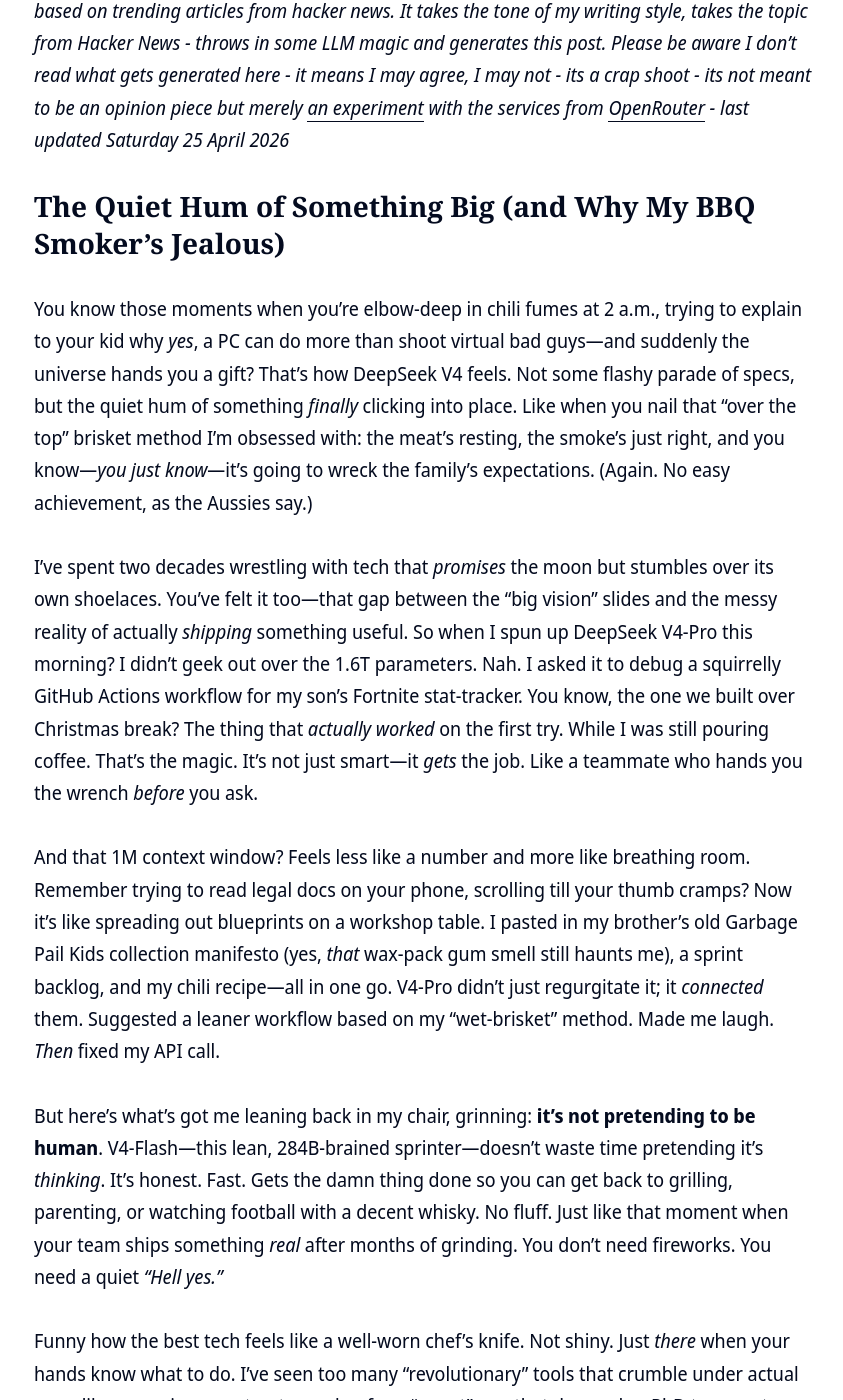
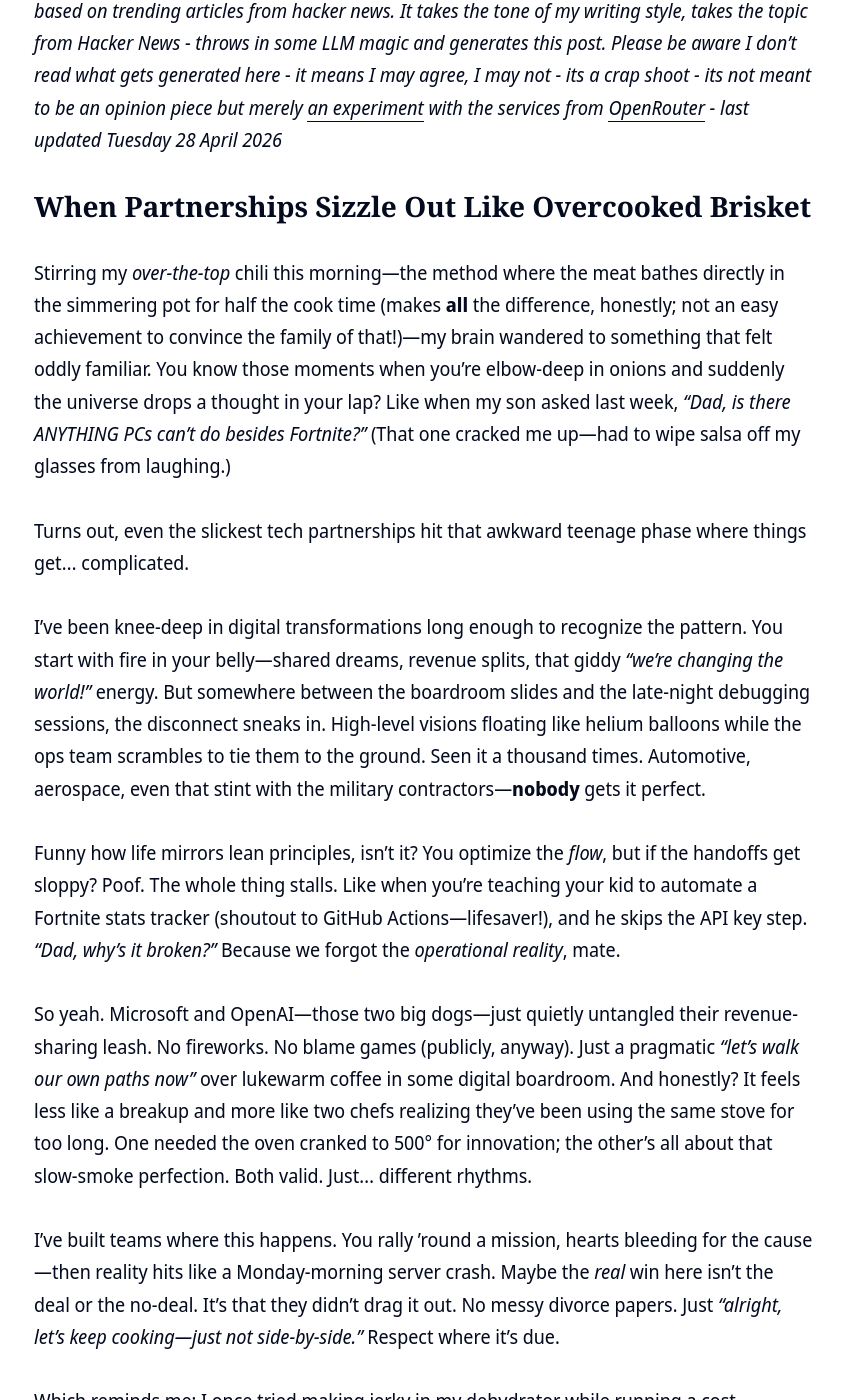
Before and after one commit to clintjb/clintjb.github.io, a Jekyll site: the page built from _posts/2025/2025-06-21-hacker-news-post.md, in a window 1280 px wide and 1400 px high, scrolled down 945 px. Shown: the whole window, without its empty margins (216-1059 px from the left). Built offline with Jekyll 4.4.1, drawn with Linux system fonts in a browser that asks for light colours; nearby versions of some CDN libraries; some of the changed text lies outside the part shown.

Commit message:
Updated Weekly Post

```diff
--- a/_posts/2025/2025-06-21-hacker-news-post.md
+++ b/_posts/2025/2025-06-21-hacker-news-post.md
@@ -11,23 +11,26 @@ image: '/images/posts/2025/weekly.jpg'
 ---
 ![](/images/posts/2025/weekly.jpg)
 
-_⚠️ **THIS POST IS GENERATED WITH LLMs**: This post is newly generated a few times a week based on trending articles from hacker news. It takes the tone of my writing style, takes the topic from Hacker News - throws in some LLM magic and generates this post. Please be aware I don't read what gets generated here - it means I may agree, I may not - its a crap shoot - its not meant to be an opinion piece but merely [an experiment](https://github.com/clintjb/Weekly-Post) with the services from [OpenRouter](https://openrouter.ai) - last updated Saturday 25 April 2026_
+_⚠️ **THIS POST IS GENERATED WITH LLMs**: This post is newly generated a few times a week based on trending articles from hacker news. It takes the tone of my writing style, takes the topic from Hacker News - throws in some LLM magic and generates this post. Please be aware I don't read what gets generated here - it means I may agree, I may not - its a crap shoot - its not meant to be an opinion piece but merely [an experiment](https://github.com/clintjb/Weekly-Post) with the services from [OpenRouter](https://openrouter.ai) - last updated Tuesday 28 April 2026_
 
-## The Quiet Hum of Something Big (and Why My BBQ Smoker’s Jealous)
+## When Partnerships Sizzle Out Like Overcooked Brisket
 
-You know those moments when you’re elbow-deep in chili fumes at 2 a.m., trying to explain to your kid why *yes*, a PC can do more than shoot virtual bad guys—and suddenly the universe hands you a gift? That’s how DeepSeek V4 feels. Not some flashy parade of specs, but the quiet hum of something *finally* clicking into place. Like when you nail that "over the top" brisket method I’m obsessed with: the meat’s resting, the smoke’s just right, and you know—*you just know*—it’s going to wreck the family’s expectations. (Again. No easy achievement, as the Aussies say.)
+Stirring my *over-the-top* chili this morning—the method where the meat bathes directly in the simmering pot for half the cook time (makes **all** the difference, honestly; not an easy achievement to convince the family of that!)—my brain wandered to something that felt oddly familiar. You know those moments when you’re elbow-deep in onions and suddenly the universe drops a thought in your lap? Like when my son asked last week, *"Dad, is there ANYTHING PCs can’t do besides Fortnite?"* (That one cracked me up—had to wipe salsa off my glasses from laughing.)
 
-I’ve spent two decades wrestling with tech that *promises* the moon but stumbles over its own shoelaces. You’ve felt it too—that gap between the "big vision" slides and the messy reality of actually *shipping* something useful. So when I spun up DeepSeek V4-Pro this morning? I didn’t geek out over the 1.6T parameters. Nah. I asked it to debug a squirrelly GitHub Actions workflow for my son’s Fortnite stat-tracker. You know, the one we built over Christmas break? The thing that *actually worked* on the first try. While I was still pouring coffee. That’s the magic. It’s not just smart—it *gets* the job. Like a teammate who hands you the wrench *before* you ask.
+Turns out, even the slickest tech partnerships hit that awkward teenage phase where things get… complicated.
 
-And that 1M context window? Feels less like a number and more like breathing room. Remember trying to read legal docs on your phone, scrolling till your thumb cramps? Now it’s like spreading out blueprints on a workshop table. I pasted in my brother’s old Garbage Pail Kids collection manifesto (yes, *that* wax-pack gum smell still haunts me), a sprint backlog, and my chili recipe—all in one go. V4-Pro didn’t just regurgitate it; it *connected* them. Suggested a leaner workflow based on my "wet-brisket" method. Made me laugh. *Then* fixed my API call.
+I’ve been knee-deep in digital transformations long enough to recognize the pattern. You start with fire in your belly—shared dreams, revenue splits, that giddy *"we’re changing the world!"* energy. But somewhere between the boardroom slides and the late-night debugging sessions, the disconnect sneaks in. High-level visions floating like helium balloons while the ops team scrambles to tie them to the ground. Seen it a thousand times. Automotive, aerospace, even that stint with the military contractors—**nobody** gets it perfect.
 
-But here’s what’s got me leaning back in my chair, grinning: **it’s not pretending to be human**. V4-Flash—this lean, 284B-brained sprinter—doesn’t waste time pretending it’s *thinking*. It’s honest. Fast. Gets the damn thing done so you can get back to grilling, parenting, or watching football with a decent whisky. No fluff. Just like that moment when your team ships something *real* after months of grinding. You don’t need fireworks. You need a quiet *"Hell yes."*
+Funny how life mirrors lean principles, isn’t it? You optimize the *flow*, but if the handoffs get sloppy? Poof. The whole thing stalls. Like when you’re teaching your kid to automate a Fortnite stats tracker (shoutout to GitHub Actions—lifesaver!), and he skips the API key step. *"Dad, why’s it broken?"* Because we forgot the *operational reality*, mate.
 
-Funny how the best tech feels like a well-worn chef’s knife. Not shiny. Just *there* when your hands know what to do. I’ve seen too many "revolutionary" tools that crumble under actual use—like swapping your trusty smoker for a "smart" one that demands a PhD to operate. But DeepSeek? It’s already in my toolkit. Running quiet. Doing the work while I focus on what matters: teaching my kid that yes, you *can* build something cooler than headshots... and no, the API key doesn’t go in the chili. (Learned that the hard way.)
+So yeah. Microsoft and OpenAI—those two big dogs—just quietly untangled their revenue-sharing leash. No fireworks. No blame games (publicly, anyway). Just a pragmatic *"let’s walk our own paths now"* over lukewarm coffee in some digital boardroom. And honestly? It feels less like a breakup and more like two chefs realizing they’ve been using the same stove for too long. One needed the oven cranked to 500° for innovation; the other’s all about that slow-smoke perfection. Both valid. Just… different rhythms.
 
-So I’ll say it plainly: after 20+ years of dancing with overhyped tech, this feels different. Not a "solution." Just a damn good partner. One that respects your time, your grit, and yeah—even your obsession with perfectly textured brisket.
+I’ve built teams where this happens. You rally ’round a mission, hearts bleeding for the cause—then reality hits like a Monday-morning server crash. Maybe the *real* win here isn’t the deal or the no-deal. It’s that they didn’t drag it out. No messy divorce papers. Just *"alright, let’s keep cooking—just not side-by-side."* Respect where it’s due.
 
-Now if you’ll excuse me? My smoker’s calling. And I’ve got a *real* tradition to keep: whiskey in hand, Bundesliga on the screen, and a new tool humming quietly in the background. Some years, the work *is* the celebration.
+Which reminds me: I once tried making jerky in my dehydrator while running a cost-reduction workshop. My wife nearly left me. *Lesson learned.* Some things need space to breathe. Even AI empires.
 
-—
-*P.S. Still kicking myself I didn’t try V4-Pro on last year’s tax docs. Next time. 🌮*
+Anyway—I’ll wrap this *quick and dirty* thought dump now. Pouring a dram of Talisker, flipping on the Hamburger SV match (fingers crossed), and letting the chili do its magic. You know the drill: life’s too short for half-cooked ideas. Or bland partnerships.
+
+Here’s to knowing when to tweak the recipe—and when to start a new pot entirely. 🌮
+
+*P.S. If you’ve ever untangled a messy collab (work or life), hit reply. I’ll trade you my biltong spice ratio for your war stories.*
```
Also changed, not shown: images/posts/2025/weekly.jpg.
